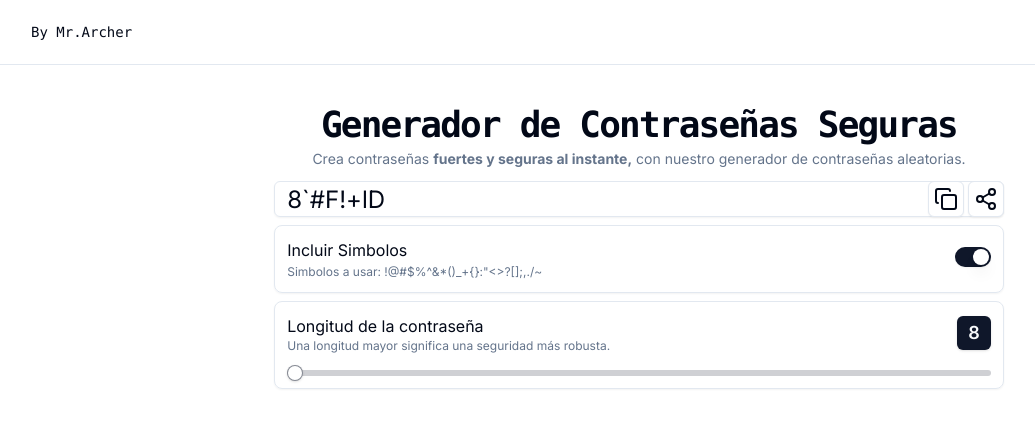
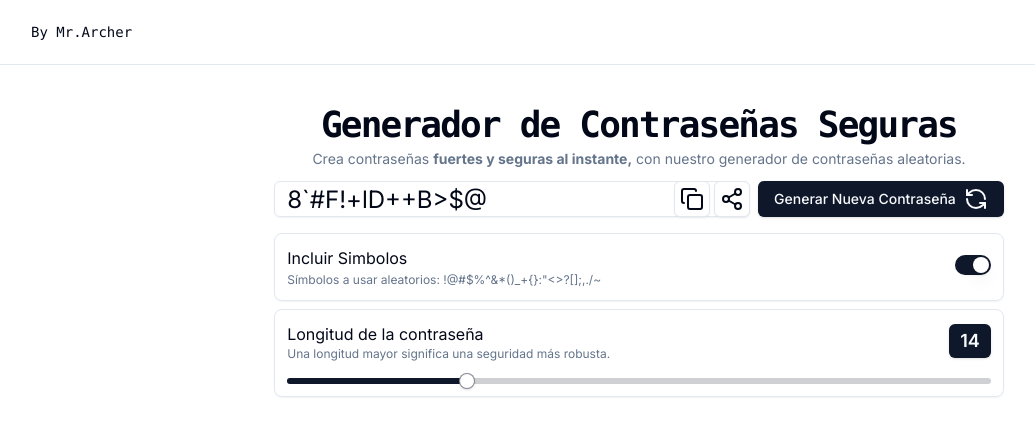
Before and after one commit to MrArcher23/clickylisto, a Next.js app: page /passwordgen in a window 1280 px wide. Shown: the top 436 px of the page, without its empty margins (1-1036 px from the left). Built offline with nearby package versions, Linux system fonts and the light colour scheme; no server answers.

Commit message:
ajustes para passwordGen

```diff
--- a/src/app/passwordgen/PassGenClientComponent.tsx
+++ b/src/app/passwordgen/PassGenClientComponent.tsx
@@ -8,13 +8,13 @@ import { Switch } from "@/components/ui/switch";
 
 import posthog from "posthog-js";
 import { toast } from "sonner";
-import { Copy, Share2 } from "lucide-react";
+import { Copy, RefreshCcw, Share2 } from "lucide-react";
 import { Slider } from "@/components/ui/slider";
 
 type SliderProps = React.ComponentProps<typeof Slider>;
 
 export default function PassGenClientComponent() {
-  const [passwordLength, setPasswordLength] = useState(8);
+  const [passwordLength, setPasswordLength] = useState(14);
   const [includeNumbers, setIncludeNumbers] = useState(true);
   const [includeSpecialChars, setIncludeSpecialChars] = useState(true);
   const [generatedPasswordResult, setGeneratedPasswordResult] = useState("");
@@ -59,9 +59,9 @@ export default function PassGenClientComponent() {
   };
   return (
     <>
-      <div className="">
-        <div className="grid gap-2">
-          <section className="flex justify-end">
+      <div className="grid gap-4">
+        <div className="grid gap-2 md:flex">
+          <section className="flex w-full justify-end">
             <Input className="text-2xl" readOnly value={generatedPasswordResult} placeholder="" />
             <div className="flex gap-1 absolute">
               <ActionButton
@@ -88,12 +88,21 @@ export default function PassGenClientComponent() {
               </ActionButton>
             </div>
           </section>
+          <div>
+            <ActionButton
+              className="w-full"
+              TextAction="Generar Nueva Contraseña"
+              onClick={() => generatePassword()}>
+              <RefreshCcw className="ml-2" />
+            </ActionButton>
+          </div>
+        </div>
         <section className="grid gap-2">
           <div className="flex flex-row items-center justify-between rounded-lg border p-3 shadow-sm">
             <div className="text-left space-y-0.5">
               <h1>Incluir Simbolos</h1>
               <p className="text-xs text-muted-foreground">
-                  {`Simbolos a usar: !@#$%^&*()_+{}:"<>?[];,./~`}
+                {`Símbolos a usar aleatorios: !@#$%^&*()_+{}:"<>?[];,./~`}
               </p>
             </div>
             <div>
@@ -120,7 +129,7 @@ export default function PassGenClientComponent() {
             </div>
             <div>
               <Slider
-                  defaultValue={[8]}
+                defaultValue={[14]}
                 min={8}
                 max={32}
                 step={2}
@@ -133,7 +142,7 @@ export default function PassGenClientComponent() {
           </div>
         </section>
       </div>
-      </div>
     </>
   );
 }
+5;
--- a/src/app/qrtools/QRClientComponent.tsx
+++ b/src/app/qrtools/QRClientComponent.tsx
@@ -33,7 +33,7 @@ export default function QRClientComponent() {
 
   return (
     <>
-      <div className="flex-1 md:flex gap-8">
+      <div className="grid gap-2 md:flex">
         <Input onChange={handleOnChange} placeholder="Escribe o pega tu enlace aquí" />
         <div>
           <ActionButton
@@ -44,7 +44,7 @@ export default function QRClientComponent() {
               downloadQRCode();
               toast.success("Tu Qr ha sido generado");
             }}>
-            <Download />
+            <Download className="ml-2" />
           </ActionButton>
         </div>
       </div>
```
Lines whose indentation alone changed are shown as unchanged.
